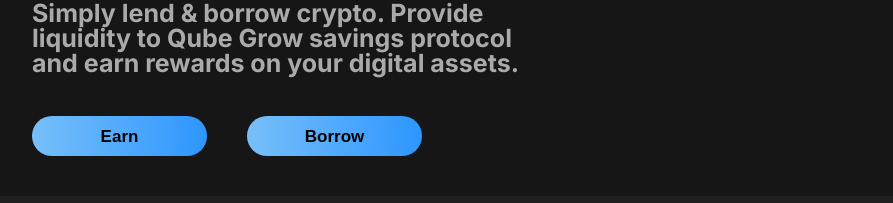
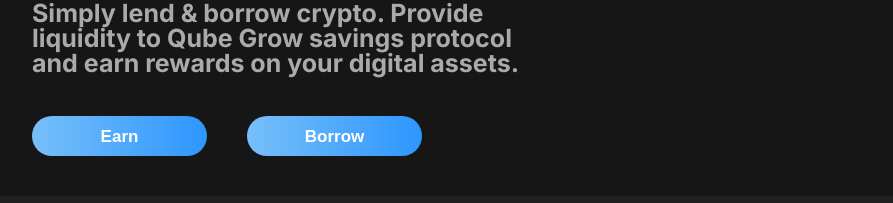
Before and after one commit to QubeLedger/grow-frontend, a React (Create React App) app: page / in a window 1280 px wide. Shown: the part 544-747 px from the top of the page, without its empty margins (28-921 px from the left). Built offline with nearby package versions, Linux system fonts and the light colour scheme.

Commit message:
feat: recolor button text

```diff
--- a/src/components/Buttton/BorrowConfirm/BorrowConfirm.tsx
+++ b/src/components/Buttton/BorrowConfirm/BorrowConfirm.tsx
@@ -28,7 +28,7 @@
     margin: 0 auto;
     border-radius: 12px;
     cursor: pointer;
-    color: black;
+    color: #fff;
     margin-top: 20px;
     transition: all .15s ease-in-out;
     &:active {
@@ -52,7 +52,7 @@
     margin: 0 auto;
     border-radius: 12px;
     cursor: pointer;
-    color: black;
+    color: #fff;
     margin-top: 20px;
     transition: all .15s ease-in-out;
     &:active {
--- a/src/components/Buttton/ConnectButton/CoonectButton.tsx
+++ b/src/components/Buttton/ConnectButton/CoonectButton.tsx
@@ -5,12 +5,11 @@
     max-width: 100%;
     height: 35px;
     border: none;
-    color: black;
     font-family: 'Metropolis', sans-serif;
     border-radius: 5px;
     margin-right: 25px;
     cursor: pointer;
-    color: black;
+    color: #fff;
     @media (max-width: 500px) {
         margin-right: 20px;
     }
--- a/src/components/Buttton/CustomButtonLink/CustomButtonLink.tsx
+++ b/src/components/Buttton/CustomButtonLink/CustomButtonLink.tsx
@@ -33,7 +33,7 @@
         <LinkBLock
         to={to}
         style={{
-            color: '#000',
+            color: '#fff',
             transition: '.2s ease-in-out'
         }}
         >
--- a/src/components/Buttton/HomePageButtons/BorrowButton/BorrowButton.tsx
+++ b/src/components/Buttton/HomePageButtons/BorrowButton/BorrowButton.tsx
@@ -10,7 +10,7 @@
     border: none;
     font-size: 18px;
     font-weight: 700;
-    color: #000;
+    color: #fff;
     display: flex;
     transition: 0.2s all;
     transition: all .15s ease-in-out;
--- a/src/components/Buttton/HomePageButtons/EarnButton/EarnButton.tsx
+++ b/src/components/Buttton/HomePageButtons/EarnButton/EarnButton.tsx
@@ -10,7 +10,7 @@
     border: none;
     font-size: 17px;
     font-weight: 700;
-    color: #000;
+    color: #fff;
     display: flex;
     transition: all .15s ease-in-out;
     &:active {
--- a/src/components/Buttton/RepayConfirm/RepayConfirm.tsx
+++ b/src/components/Buttton/RepayConfirm/RepayConfirm.tsx
@@ -30,7 +30,7 @@
     margin: 0 auto;
     border-radius: 12px;
     cursor: pointer;
-    color: black;
+    color: #fff;
     margin-top: 20px;
     transition: all .15s ease-in-out;
     &:active {
@@ -47,7 +47,7 @@
 const ButtonText = styled.a`
     font-weight: 700;
     font-size: 18px;
-    color: black;
+    color: #fff;
 `
 
 const InsufficientConfirmButton = styled.button`
@@ -60,7 +60,7 @@
     margin: 0 auto;
     border-radius: 12px;
     cursor: pointer;
-    color: black;
+    color: #fff;
     margin-top: 20px;
     transition: all .15s ease-in-out;
     &:active {
```
